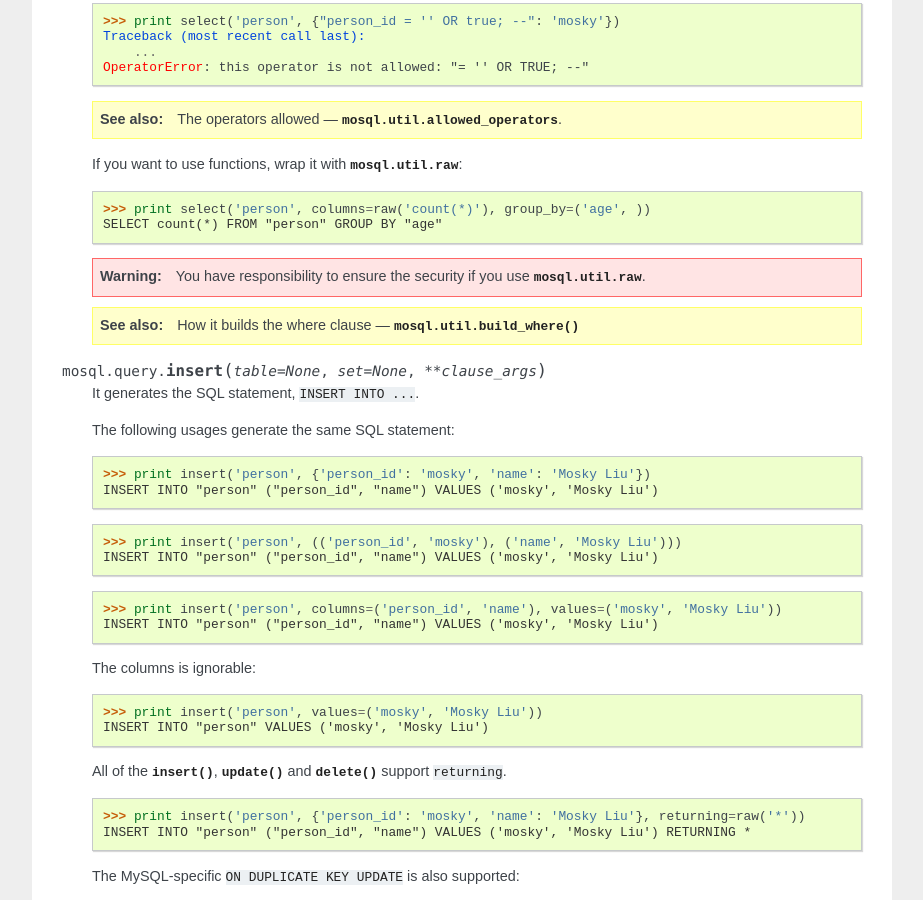
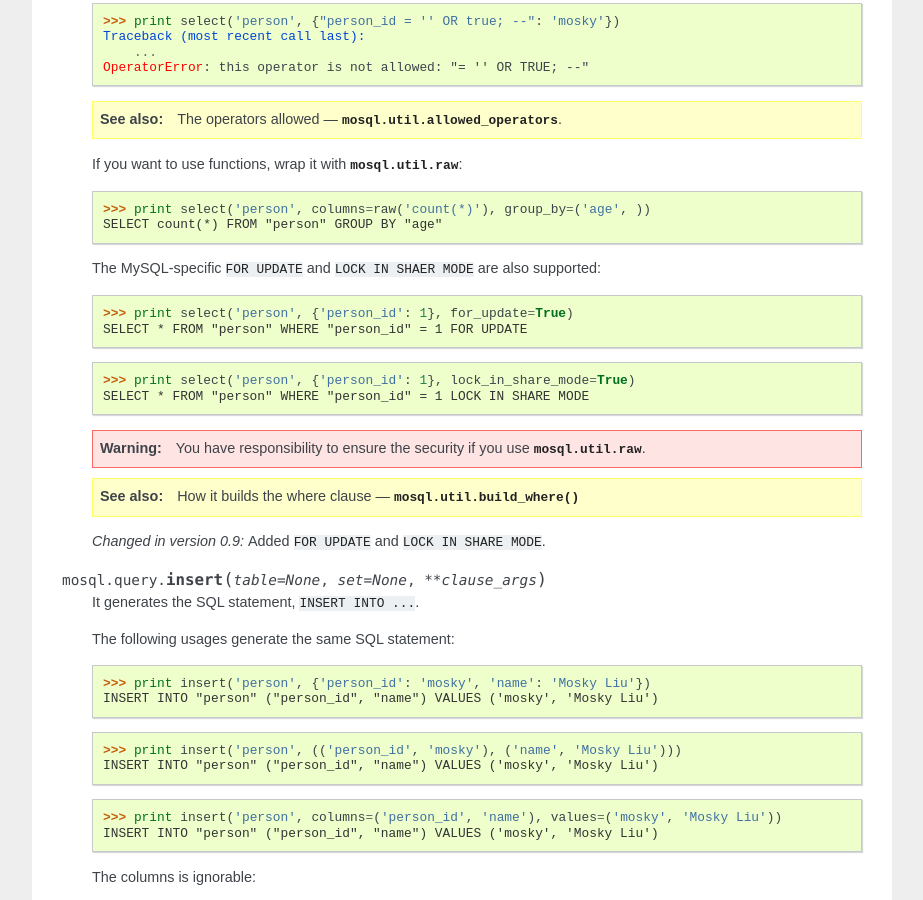
Before and after one commit to moskytw/mosql, a Sphinx documentation site: the page built from docs/query.rst, in a window 1280 px wide and 900 px high, scrolled down 1515 px. Shown: the whole window, without its empty margins (198-1121 px from the left). Built offline with Sphinx 7.4.7, drawn with Linux system fonts in a browser that asks for light colours.

Commit message:
added two clauses for select: for_update and lock_in_share_mode

```diff
--- a/docs/query.rst
+++ b/docs/query.rst
@@ -93,11 +93,22 @@ If you want to build you own, there are all basic bricks you need -
     >>> print select('person', columns=raw('count(*)'), group_by=('age', ))
     SELECT count(*) FROM "person" GROUP BY "age"
 
+    The MySQL-specific ``FOR UPDATE`` and ``LOCK IN SHAER MODE`` are also supported:
+
+    >>> print select('person', {'person_id': 1}, for_update=True)
+    SELECT * FROM "person" WHERE "person_id" = 1 FOR UPDATE
+
+    >>> print select('person', {'person_id': 1}, lock_in_share_mode=True)
+    SELECT * FROM "person" WHERE "person_id" = 1 LOCK IN SHARE MODE
+
     .. warning ::
         You have responsibility to ensure the security if you use :class:`mosql.util.raw`.
 
     .. seealso ::
         How it builds the where clause --- :func:`mosql.util.build_where`
+
+    .. versionchanged:: 0.9
+        Added ``FOR UPDATE`` and ``LOCK IN SHARE MODE``.
 
 .. py:function:: insert(table=None, set=None, **clause_args)
 
```
Also changed, not shown: 2 other files.
